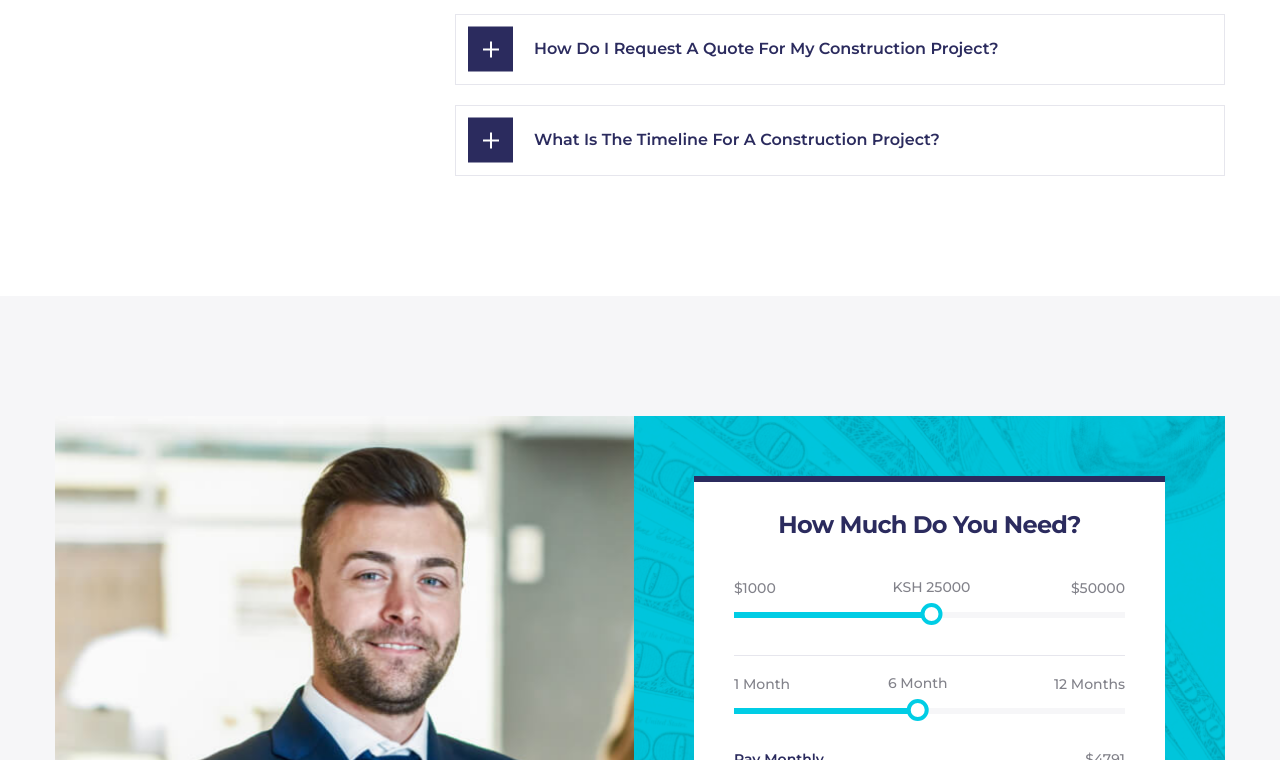
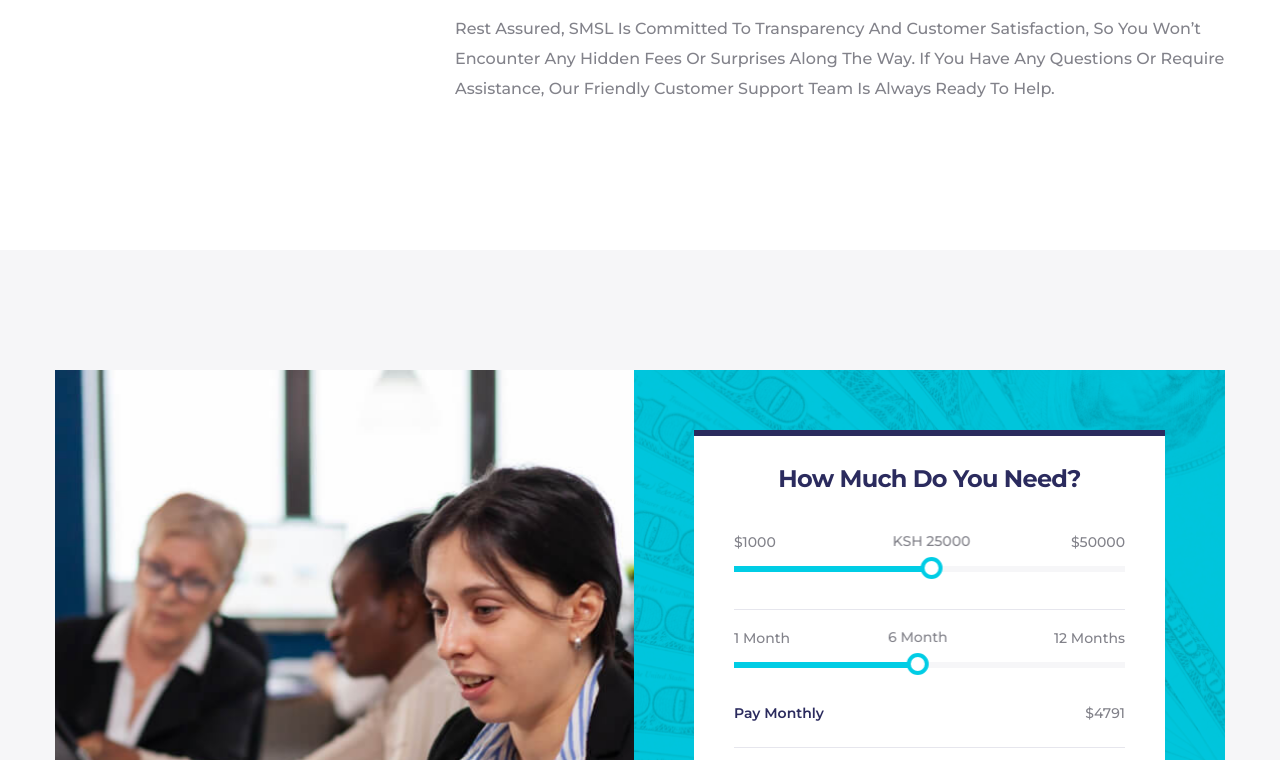
Before and after one commit to arjan001/easilon-html-main, a PHP site: page /home-loan.php in a window 1280 px wide. Shown: the part 2364-3124 px from the top of the page. Run offline with PHP 8.4, Linux system fonts and the light colour scheme; some web fonts are replaced.

Commit message:
home loan content fixed

```diff
--- a/home-loan.php
+++ b/home-loan.php
@@ -75,22 +75,29 @@
                                     <img src="assets/images/services/service-d-1-1.jpg" alt="home loan">
                                 </div><!-- /.service-details__thumbnail -->
                                 <h3 class="service-details__title">home loan</h3><!-- /.service-details__title -->
-                                <p class="service-details__text wow fadeInUp" data-wow-duration="1500ms" data-wow-delay="00ms">There are many
-                                    variations of passages of Lorem Ipsum available, but the majority have suffered alteration in some form, by
-                                    injected humour, or randomised words which don't look even slightly believable. If you are going to use a
-                                    passage of Lorem Ipsum, you need to be sure there isn't anything embarrassing hidden in the middle of text.
-                                    All the Lorem Ipsum generators on the Internet tend to repeat predefined chunks as necessary, making this
-                                    the first true generator on the Internet. It uses a dictionary of over 200 Latin words,</p>
+                                <p class="service-details__text wow fadeInUp" data-wow-duration="1500ms" data-wow-delay="00ms">At SMSL, we understand that owning a home is one of the most significant investments you'll ever make, and we are committed to helping you achieve your dream of homeownership with ease and confidence. Our home loans are tailored to meet your needs, offering loan amounts of up to Ksh 300,000 with flexible repayment terms spread over 3 to 12 months. We take pride in providing competitive interest rates, starting at just 5% per month for a 3-month term, 4.5% per month for 6 months, 4% per month for 9 months, and an attractive 3.5% per month for 12 months. Best of all, there are no processing charges or hidden costs, ensuring a straightforward and transparent borrowing experience. With SMSL, you can focus on turning your homeownership dreams into reality without the stress of unexpected expenses,</p>
                                 <!-- /.service-details__text -->
                             </div><!-- /.service-details__inner -->
                             <div class="service-details__inner-two">
                                 <h3 class="service-details__title service-details__inner-two__title">Where can I get some?</h3>
                                 <!-- /.service-details__title -->
-                                <p class="service-details__text wow fadeInUp" data-wow-duration="1500ms" data-wow-delay="00ms">mistaken idea of
-                                    denouncing pleasure and praising pain was born and I will give you a complete account of the system, and
-                                    expound the actual teachings of the great explorer of the truth, the master-builder of human happiness. No
-                                    one rejects, dislikes, or avoids pleasure itself, because it is pleasure, but because those who do not know
-                                    how to pursue pleasure rationally encounter consequences that are extremely painful.</p>
+                                <p class="service-details__text wow fadeInUp" data-wow-duration="1500ms" data-wow-delay="00ms">
+
+<p>At SMSL, securing a loan is a straightforward and convenient process. You can apply for a loan right from the comfort of your home by following these simple steps:</p>
+    <ul>
+<li>Visit Our Website**: Start by navigating to our website where you'll find all the information you need about our loan products.</li>
+
+<li>Select Your Loan Type**: Choose the type of loan that best suits your needs, whether it’s a personal loan, home loan, or any other financial solution.</li>
+
+<li>Complete the Online Application**: Fill out our quick and easy online application form. Make sure to provide accurate information to facilitate the approval process.</li>
+
+<li>Submit Your Application**: Once you’ve completed the form, submit it for review. Our team will process your application swiftly.</li>
+
+<li>Receive Approval**: If approved, you'll receive a confirmation and details about your loan amount and terms.</li>
+
+<li>Access Your Funds**: After approval, the funds will be disbursed to your account, allowing you to use them for your intended purpose.</li>
+
+</ul></p>
                                 <!-- /.service-details__text -->
                             </div><!-- /.service-details__inner-two -->
                             <div class="service-details__info wow fadeInUp" data-wow-duration="1500ms" data-wow-delay="00ms">
@@ -114,52 +121,7 @@
                                 </ul><!-- /.list-unstyled team-details__list -->
                                 <img src="assets/images/services/service-d-list-1.jpg" alt="service-d-list" class="service-details__info__image">
                             </div><!-- /.service-details__info -->
-                            <p class="service-details__text-two wow fadeInUp" data-wow-duration="1500ms" data-wow-delay="00ms">Continually myocardinate holistic mindshare with client-based web services. Assertively e-enable catalysts for change before tested markets. Phosfluorescently maintain wireless scenarios after intermandated applications. Conveniently predominate revolutionary quality vectors through future-proof manufactured products. Enthusiastically transform</p><!-- /.service-details__text-two -->
-                            <div class="service-details__faq">
-                                <h3 class="service-details__faq__title service-details__title">Where can I get some?</h3>
-                                <!-- /.service-details__title -->
-                                <div class="faq-accordion easilon-accordion" data-grp-name="easilon-accordion">
-                                    <div class="accordion active wow fadeInUp" data-wow-duration="1500ms" data-wow-delay="00ms">
-                                        <div class="accordion-title">
-                                            <h4>
-                                                What services does your construction company offer?
-                                                <span class="accordion-title__icon"></span><!-- /.accordion-title__icon -->
-                                            </h4>
-                                        </div><!-- /.accordion-title -->
-                                        <div class="accordion-content">
-                                            <div class="inner">
-                                                <p>Bring to the table win-win survival strategies to ensure proactive domination. At the end of the day, going forward, a new normal that has evolved from generatio</p>
-                                            </div><!-- /.inner -->
-                                        </div><!-- /.accordion-content -->
-                                    </div><!-- /.accordion-item -->
-                                    <div class="accordion wow fadeInUp" data-wow-duration="1500ms" data-wow-delay="50ms">
-                                        <div class="accordion-title">
-                                            <h4>
-                                                How do I request a quote for my construction project?
-                                                <span class="accordion-title__icon"></span><!-- /.accordion-title__icon -->
-                                            </h4>
-                                        </div><!-- /.accordion-title -->
-                                        <div class="accordion-content">
-                                            <div class="inner">
-                                                <p>Prior to joining company, she spent 20+ years at Inmosys, where he held a wide range of global leadership roles, from services to products, and across operations and sales. Most recently, he was SVP & Global Head of the Manufacturing busines.</p>
-                                            </div><!-- /.inner -->
-                                        </div><!-- /.accordion-content -->
-                                    </div><!-- /.accordion-item -->
-                                    <div class="accordion wow fadeInUp" data-wow-duration="1500ms" data-wow-delay="100ms">
-                                        <div class="accordion-title">
-                                            <h4>
-                                                What is the timeline for a construction project?
-                                                <span class="accordion-title__icon"></span><!-- /.accordion-title__icon -->
-                                            </h4>
-                                        </div><!-- /.accordion-title -->
-                                        <div class="accordion-content">
-                                            <div class="inner">
-                                                <p>You can find him dining late at night with the chefs of the hotels where he stays during his travels across operations and sales. Most recently, he was SVP & Global.</p>
-                                            </div><!-- /.inner -->
-                                        </div><!-- /.accordion-content -->
-                                    </div><!-- /.accordion-item -->
-                                </div><!-- /.faq-accordion -->
-                            </div><!-- /.service-details__faq -->
+                            <p class="service-details__text-two wow fadeInUp" data-wow-duration="1500ms" data-wow-delay="00ms">Rest assured, SMSL is committed to transparency and customer satisfaction, so you won’t encounter any hidden fees or surprises along the way. If you have any questions or require assistance, our friendly customer support team is always ready to help.</p><!-- /.
                         </div><!-- /.service-details__content -->
                     </div><!-- /.col-md-12 col-lg-8 -->
                 </div><!-- /.row -->
@@ -168,7 +130,7 @@
 
         <section class="loan-two loan-two--service-details section-space">
             <div class="container">
-                <div class="loan-two__inner" style="background-image: url(assets/images/resources/loan-bg-2-1.jpg);">
+                <div class="loan-two__inner" style="background-image: url(assets/images/resources/loan-bg-1-1.jpg);">
                     <div class="loan-two__form">
                         <div class="loan-two__form__bg" style="background-image: url(assets/images/shapes/loan-calculator-form-bg-1-1.png);"></div>
                         <!-- /.loan-two__form__bg -->
```
